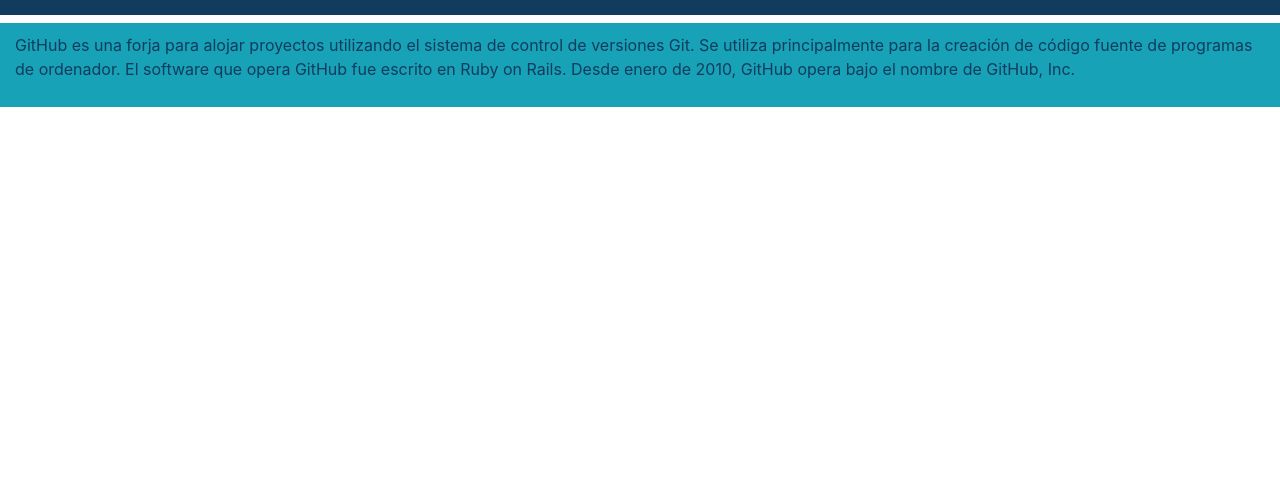
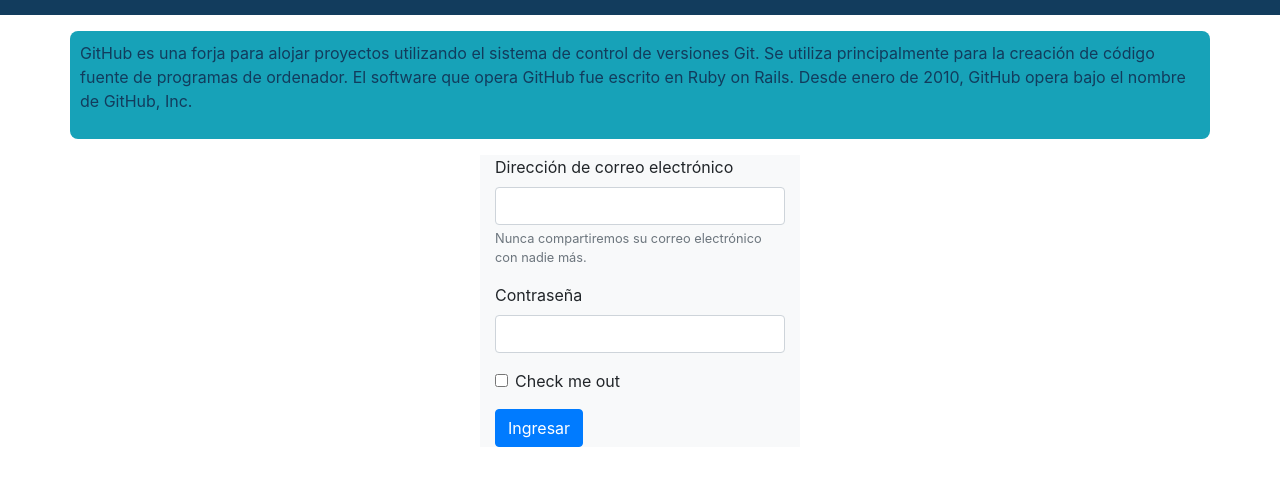
Before and after one commit to RigobertoWEB/-Repository, a plain HTML site: page index.html in a window 1280 px wide. Shown: the part 77-562 px from the top of the page. Drawn offline with nearby package versions, Linux system fonts and the light colour scheme.

Commit message:
formulario agregado

```diff
--- a/css/styles.css
+++ b/css/styles.css
@@ -1,7 +1,7 @@
 h1{
     color: #123c5d;
 }
-div{
+.encabezado{
     padding: 10px;
     background-color: #123c5d;
 }
@@ -11,3 +11,8 @@ h1{
 p{
     color: #123c5d;
 }
+.bg-info{
+    padding: 10px;
+    border-radius: 8px;
+
+}
--- a/index.html
+++ b/index.html
@@ -12,15 +12,37 @@
 </head>
 
 <body>
-    <div class="mt-3">
+    <div class="mt-3 encabezado">
         <h1 class="text-center font-weight-bold text-uppercase">Bienvenido al nuevo proyecto</h1>
     </div>
 
-    <div class="container-fluid bg-info mt-2">
+    <div class="container bg-info mt-3 mb-3">
         <p>GitHub es una forja para alojar proyectos utilizando el sistema de control de versiones Git. Se utiliza
             principalmente para la creación de código fuente de programas de ordenador. El software que opera GitHub fue
             escrito en Ruby on Rails. Desde enero de 2010, GitHub opera bajo el nombre de GitHub, Inc.</p>
     </div>
+
+    <div class="col-xs-12 col-sm-12 col-md-3 col-lg-3 col-xl-3"></div>
+    <div class=" col-xs-12 col-sm-12 col-md-3 col-lg-3 col-xl-3 container bg-light">
+        <form class="bg-light">
+            <div class="form-group bg-light">
+                <label for="exampleInputEmail1">Dirección de correo electrónico</label>
+                <input type="email" class="form-control" id="exampleInputEmail1" aria-describedby="emailHelp">
+                <small id="emailHelp" class="form-text text-muted">Nunca compartiremos su correo electrónico con nadie
+                    más.</small>
+            </div>
+            <div class="form-group bg-light">
+                <label for="exampleInputPassword1">Contraseña</label>
+                <input type="password" class="form-control" id="exampleInputPassword1">
+            </div>
+            <div class="form-group form-check bg-light">
+                <input type="checkbox" class="form-check-input" id="exampleCheck1">
+                <label class="form-check-label" for="exampleCheck1">Check me out</label>
+            </div>
+            <button type="submit" class="btn btn-primary">Ingresar</button>
+        </form>
+    </div>
+    <div class="col-xs-12 col-sm-12 col-md-3 col-lg-3 col-xl-3"></div>
 
 
     <script src="https://code.jquery.com/jquery-3.5.1.slim.min.js"
```
